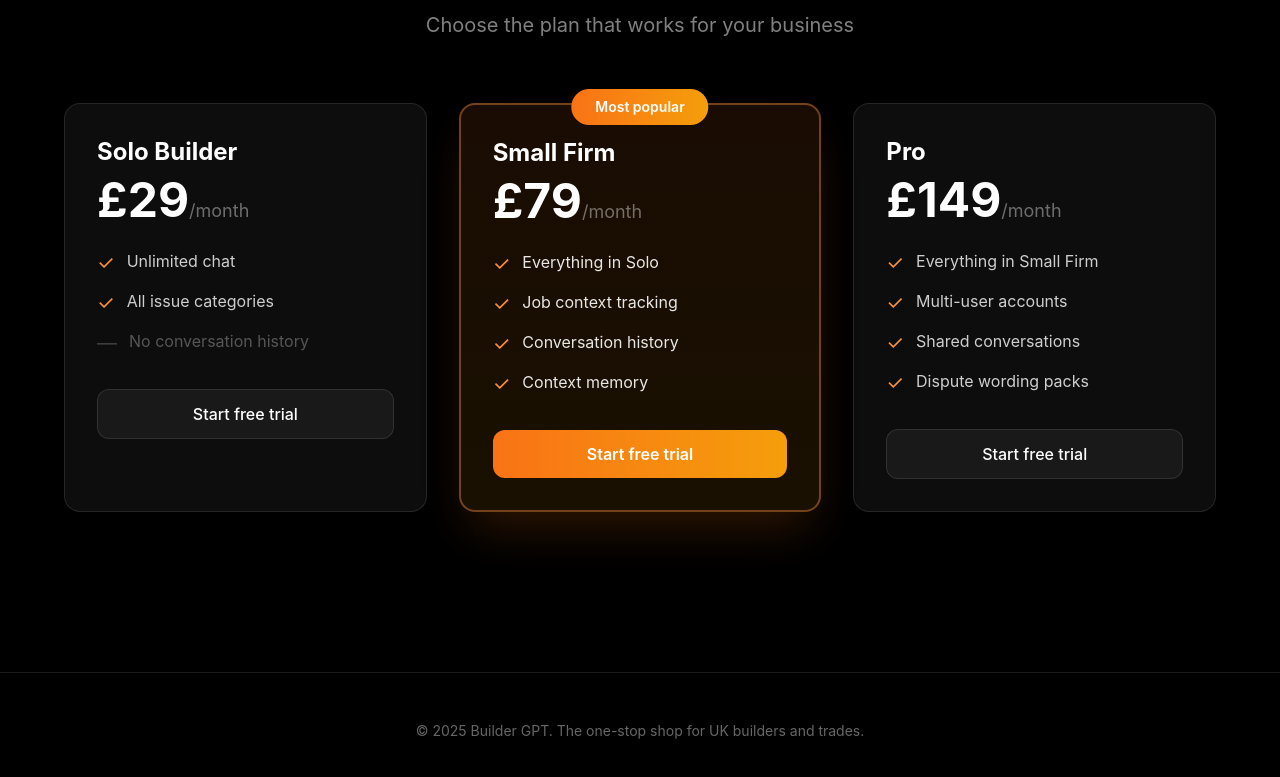
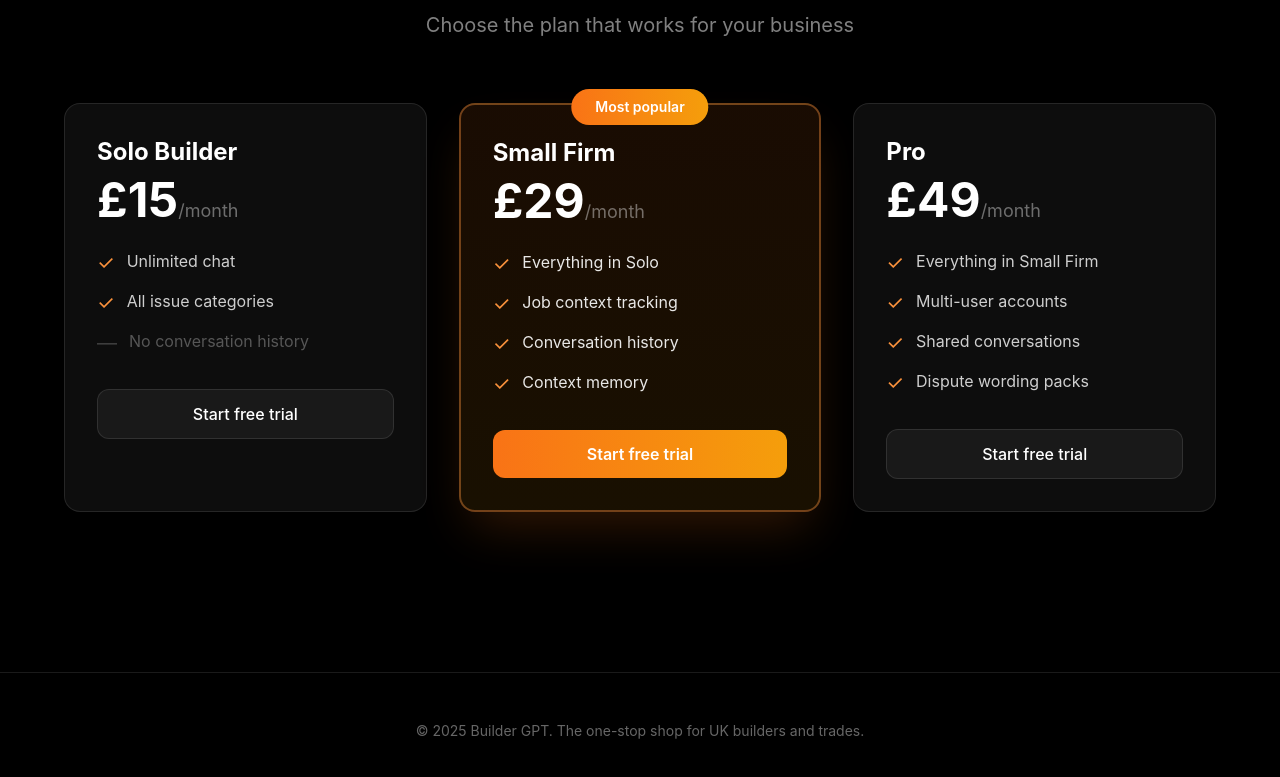
Before and after one commit to primeaccessories/builder-gpt, a Next.js app: page / in a window 1280 px wide. Shown: the part 2473-3250 px from the top of the page. Built offline with nearby package versions, Linux system fonts and the light colour scheme.

Commit message:
Update pricing to builder-friendly rates: £15, £29, £49

```diff
--- a/app/page.tsx
+++ b/app/page.tsx
@@ -157,7 +157,7 @@
           <div className="bg-white/5 border border-white/10 rounded-2xl p-8 hover:border-white/20 transition-all">
             <h3 className="text-2xl font-bold mb-2">Solo Builder</h3>
             <div className="mb-6">
-              <span className="text-5xl font-bold">£29</span>
+              <span className="text-5xl font-bold">£15</span>
               <span className="text-white/40 text-lg">/month</span>
             </div>
             <ul className="space-y-3 mb-8">
@@ -189,7 +189,7 @@
             </div>
             <h3 className="text-2xl font-bold mb-2">Small Firm</h3>
             <div className="mb-6">
-              <span className="text-5xl font-bold">£79</span>
+              <span className="text-5xl font-bold">£29</span>
               <span className="text-white/40 text-lg">/month</span>
             </div>
             <ul className="space-y-3 mb-8">
@@ -222,7 +222,7 @@
           <div className="bg-white/5 border border-white/10 rounded-2xl p-8 hover:border-white/20 transition-all">
             <h3 className="text-2xl font-bold mb-2">Pro</h3>
             <div className="mb-6">
-              <span className="text-5xl font-bold">£149</span>
+              <span className="text-5xl font-bold">£49</span>
               <span className="text-white/40 text-lg">/month</span>
             </div>
             <ul className="space-y-3 mb-8">
```
